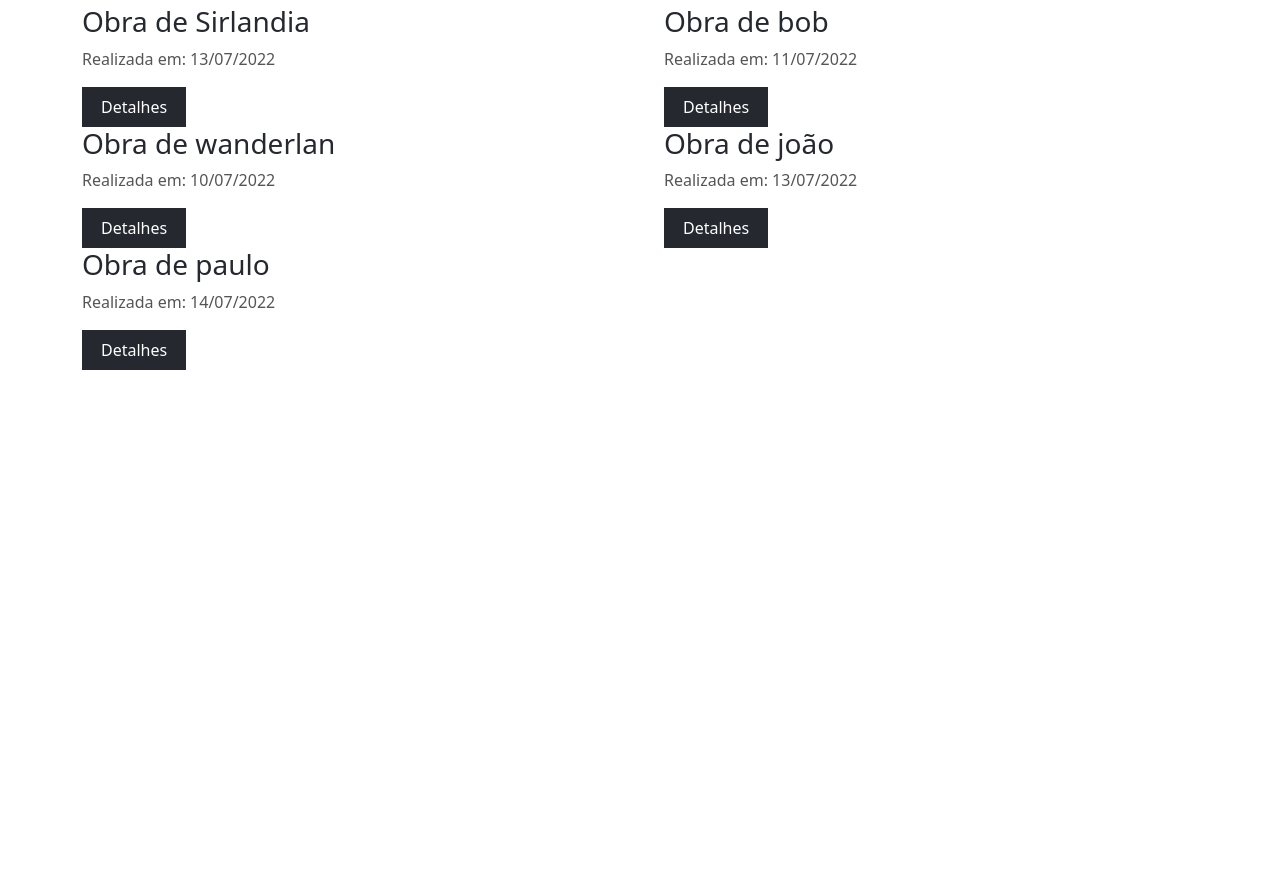
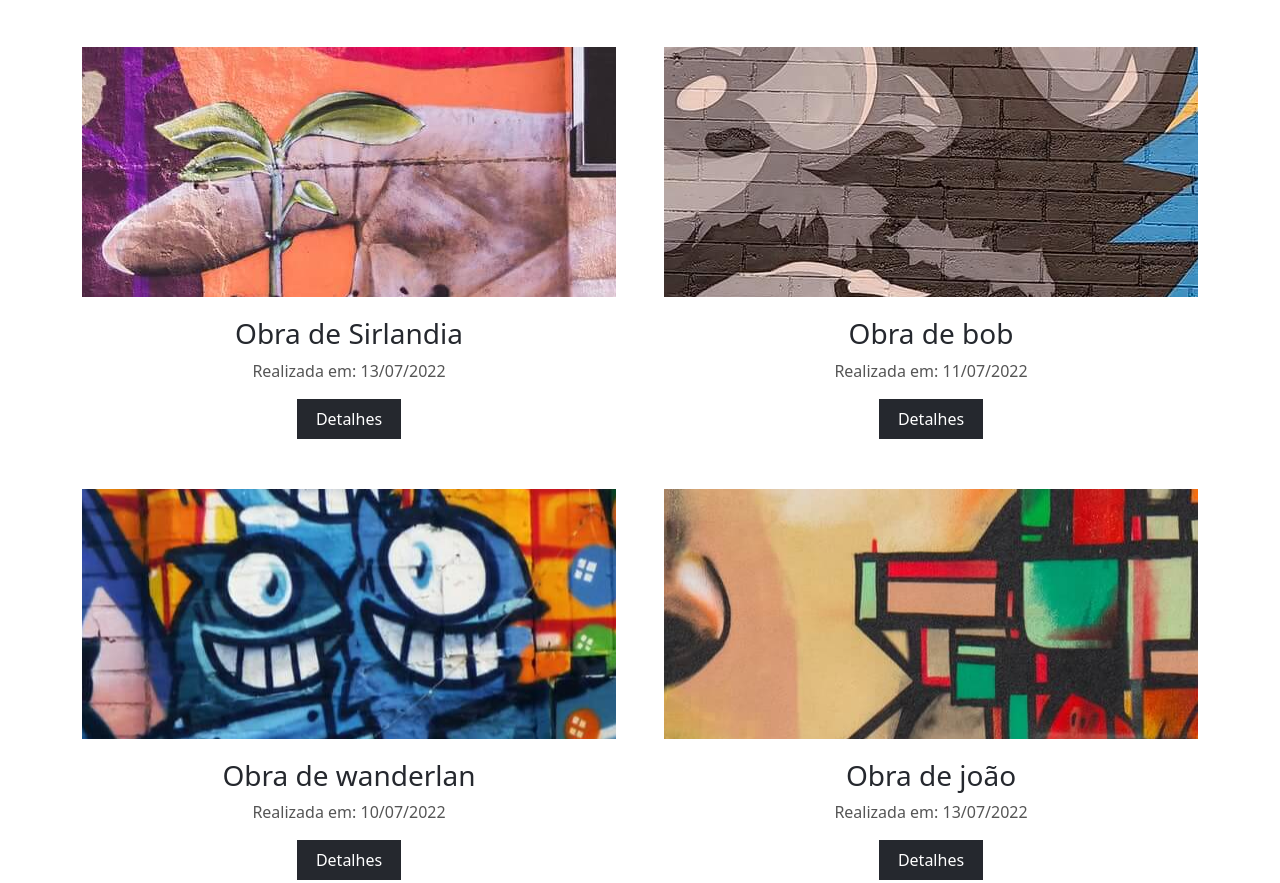
Before and after one commit to wanderlan999/projetoArt, a plain HTML site: page index.html in a window 1280 px wide. Shown: the part 706-1589 px from the top of the page. Before the commit the page ends 1076 px from the top, so only its background shows below. Drawn offline with nearby package versions, Linux system fonts and the light colour scheme.

Commit message:
finalizando a galeria

```diff
--- a/css/styles.css
+++ b/css/styles.css
@@ -85,3 +85,49 @@ color: #c1b696;
     left: 25px;
     bottom: 25px;
 }
+
+/*Gallery*/
+
+#img2{
+    background-image: url('../img/g_2.jpg');
+
+}
+
+#img3{
+    background-image: url('../img/g_3.jpg');
+
+}
+
+#img4{
+    background-image: url('../img/g_4.jpg');
+
+}
+
+#img5{
+    background-image: url('../img/g_5.jpg');
+
+}
+
+#img6{
+    background-image: url('../img/g_6.jpg');
+
+}
+
+#gallery-container{
+
+    text-align: center;
+
+}
+
+#gallery-container h1,
+#gallery-container .col-md-6,
+#gallery-container .col-12{
+
+    margin-bottom: 50px;
+}
+
+.small-image-container{
+
+    height: 250px;
+    margin-bottom: 20px;
+}
```
Also changed, not shown: index.html (+1 -1 lines).
